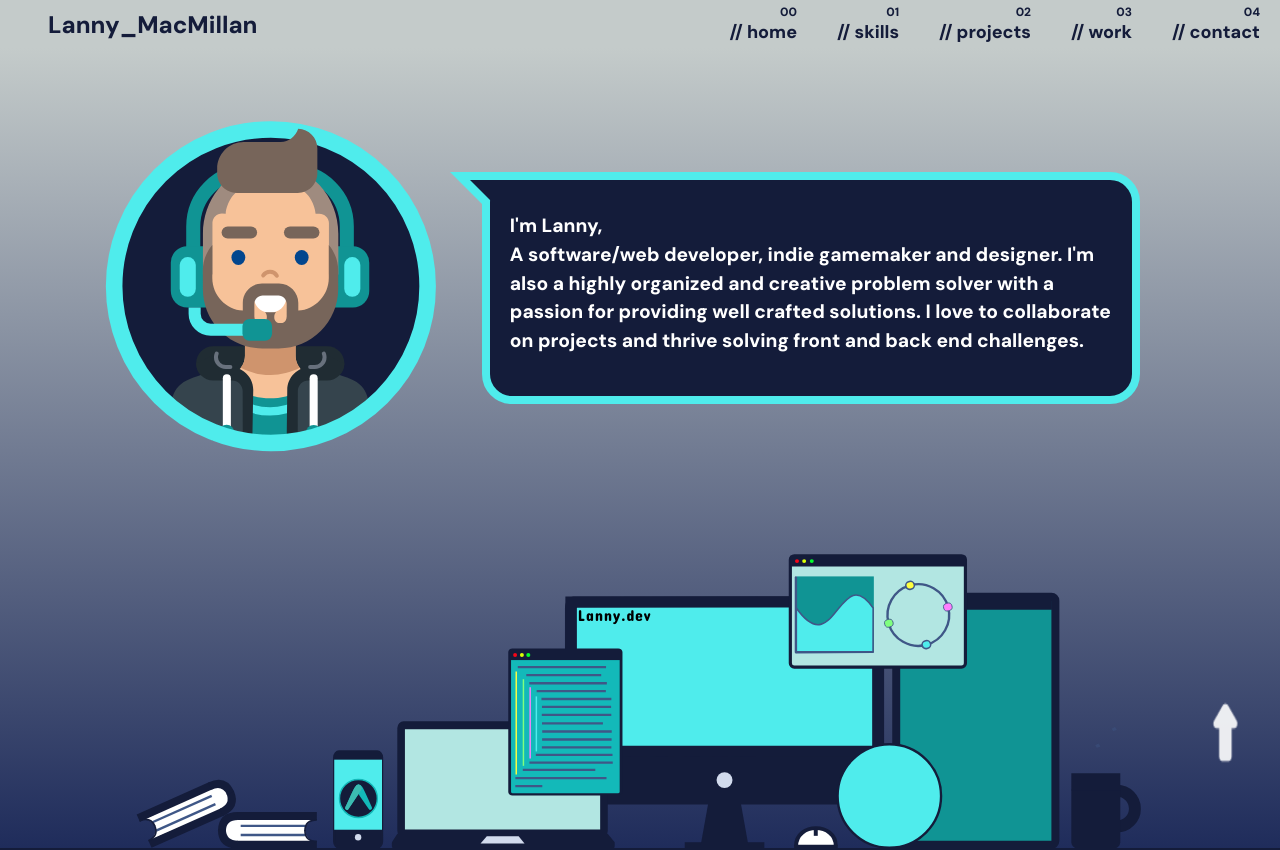
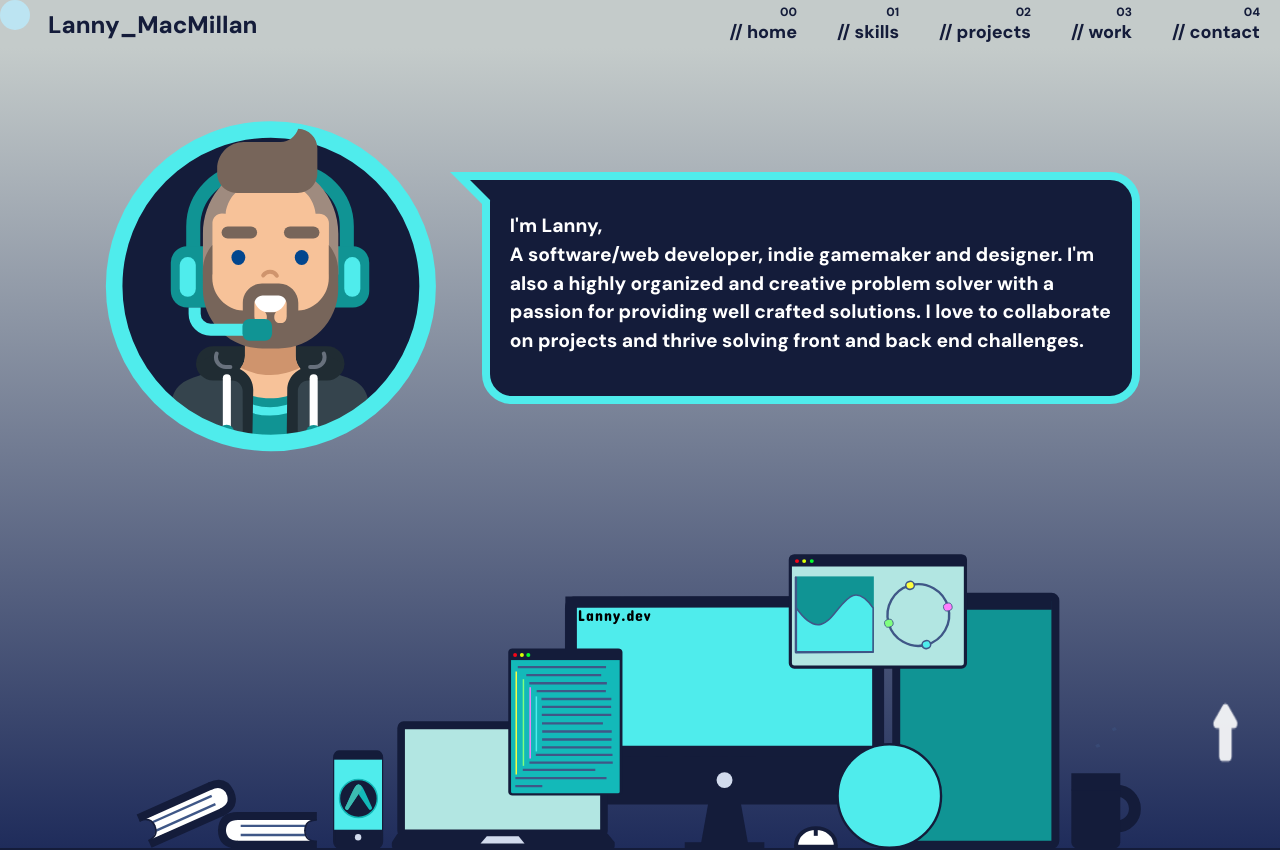
Before and after one commit to Lanny-MacMillan/dev_portfolio, a React (Create React App) app: page / in a window 1280 px wide. Shown: the top 850 px of the page. Built offline with nearby package versions, Linux system fonts and the light colour scheme; no server answers; a web font is replaced by a local one.

Commit message:
started cursor effect with gsap

```diff
--- a/package.json
+++ b/package.json
@@ -7,6 +7,7 @@
     "@testing-library/jest-dom": "^5.17.0",
     "@testing-library/react": "^13.4.0",
     "@testing-library/user-event": "^13.5.0",
+    "gsap": "^3.12.5",
     "react": "^18.2.0",
     "react-calendly": "^4.3.0",
     "react-dom": "^18.2.0",
--- a/src/App.js
+++ b/src/App.js
@@ -1,12 +1,13 @@
 // import { Route, Routes } from "react-router";
 import React, { useRef, useEffect, useState } from "react";
-
+import { gsap } from "gsap";
 import Home from "./components/home/Home";
 import Skills from "./components/skills/Skills.js";
 import Projects from "./projects/Projects.js";
 import Work from "./work/Work.js";
 import Contact from "./components/contact/Contact";
 import ScrollToTop from "./components/util/ScrollToTop.js";
+import Cursor from "./components/assets/Tools/Cursor.jsx";
 import {
   HeaderContainer,
   OurHerosName,
@@ -20,21 +21,6 @@ import {
 function App() {
   const [largeScreen, setLargeScreen] = useState(false);
 
-  useEffect(() => {
-    const handleResize = () => {
-      if (window.innerWidth > 750) {
-        setLargeScreen(true);
-      } else {
-        setLargeScreen(false);
-      }
-    };
-
-    handleResize();
-
-    window.addEventListener("resize", handleResize);
-
-    return () => window.removeEventListener("resize", handleResize);
-  }, []);
   const pages = [
     "// home",
     "// skills",
@@ -56,6 +42,32 @@ function App() {
       behavior: "smooth",
     });
   };
+
+  // const style = {
+  //   position: "fixed",
+  //   top: "0",
+  //   left: "0",
+  //   border: "3px solid #4fecec",
+  //   width: "1em",
+  //   height: "1em",
+  //   borderRadius: "100%",
+  //   zIndex: "10000",
+  //   userSelect: "none",
+  //   pointerEvents: "none",
+  // };
+
+  useEffect(() => {
+    const handleResize = () => {
+      if (window.innerWidth > 750) {
+        setLargeScreen(true);
+      } else {
+        setLargeScreen(false);
+      }
+    };
+    handleResize();
+    window.addEventListener("resize", handleResize);
+    return () => window.removeEventListener("resize", handleResize);
+  }, []);
 
   return (
     <div
@@ -79,6 +91,8 @@ function App() {
         </HeaderLinksDiv>
       </HeaderContainer>
       <ScrollToTop />
+      <Cursor />
+
       <Home home={pageRef[0]} largeScreen={largeScreen} />
       <Skills skills={pageRef[1]} largeScreen={largeScreen} />
       <Projects projects={pageRef[2]} largeScreen={largeScreen} />
--- /dev/null
+++ b/src/components/assets/Tools/Cursor.jsx
@@ -0,0 +1,68 @@
+"use client";
+import React, { useEffect, useRef } from "react";
+import styled from "styled-components";
+import gsap from "gsap";
+
+export const ContactDiv = styled.div`
+  background-color: "#BCE4F2";
+  /* width: "size"; */
+  width: ${(props) => (props.width ? props.width : "20")};
+
+  /* height: "size"; */
+  height: ${(props) => (props.height ? props.height : "20")};
+  position: "fixed";
+  top: "0";
+  left: "0";
+  border-radius: "100%";
+  z-index: "10000";
+  user-select: "none";
+  pointer-events: "none";
+`;
+
+export default function BlurryCursor() {
+  const mouse = useRef({ x: 0, y: 0 });
+  const circle = useRef();
+  const size = 30;
+
+  const manageMouseMove = (e) => {
+    const { clientX, clientY } = e;
+    mouse.current = {
+      x: clientX,
+      y: clientY,
+    };
+    moveCircle(mouse.current.x, mouse.current.y);
+  };
+
+  const moveCircle = (x, y) => {
+    gsap.set(circle.current, { x, y, xPercent: -50, yPercent: -50 });
+  };
+
+  useEffect(() => {
+    window.addEventListener("mousemove", manageMouseMove);
+
+    return () => {
+      window.removeEventListener("mousemove", manageMouseMove);
+    };
+  }, []);
+
+  return (
+    // <ContactDiv ref={circle} height={size} width={size} />
+    // <div className="relative h-screen">
+    <div
+      ref={circle}
+      style={{
+        backgroundColor: "#BCE4F2",
+        width: size,
+        height: size,
+        position: "fixed",
+        top: "0",
+        left: "0",
+        borderRadius: "100%",
+        zIndex: "10000",
+        userSelect: "none",
+        pointerEvents: "none",
+      }}
+    />
+    // </div>
+  );
+}
```
Also changed, not shown: 1 other file (tests, documents, lock files or other folders).
